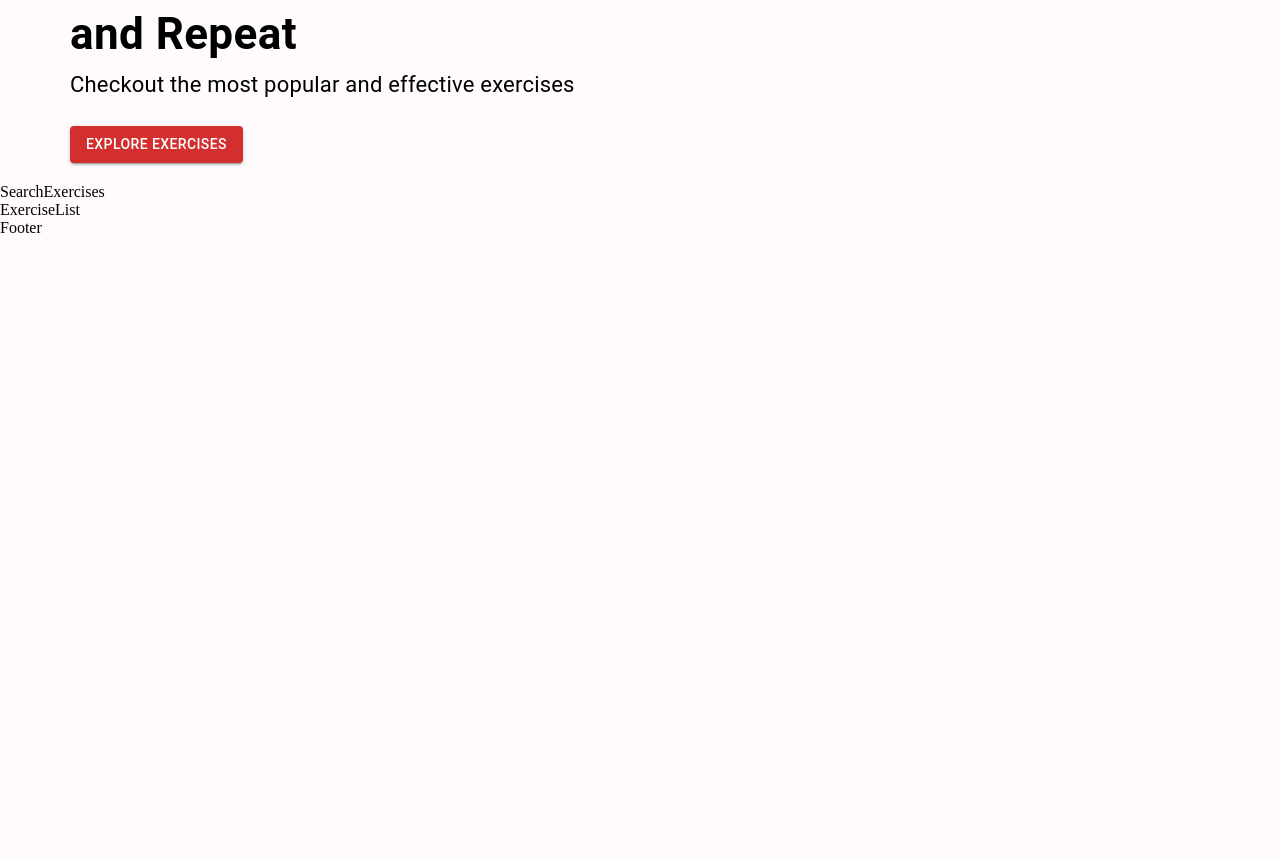
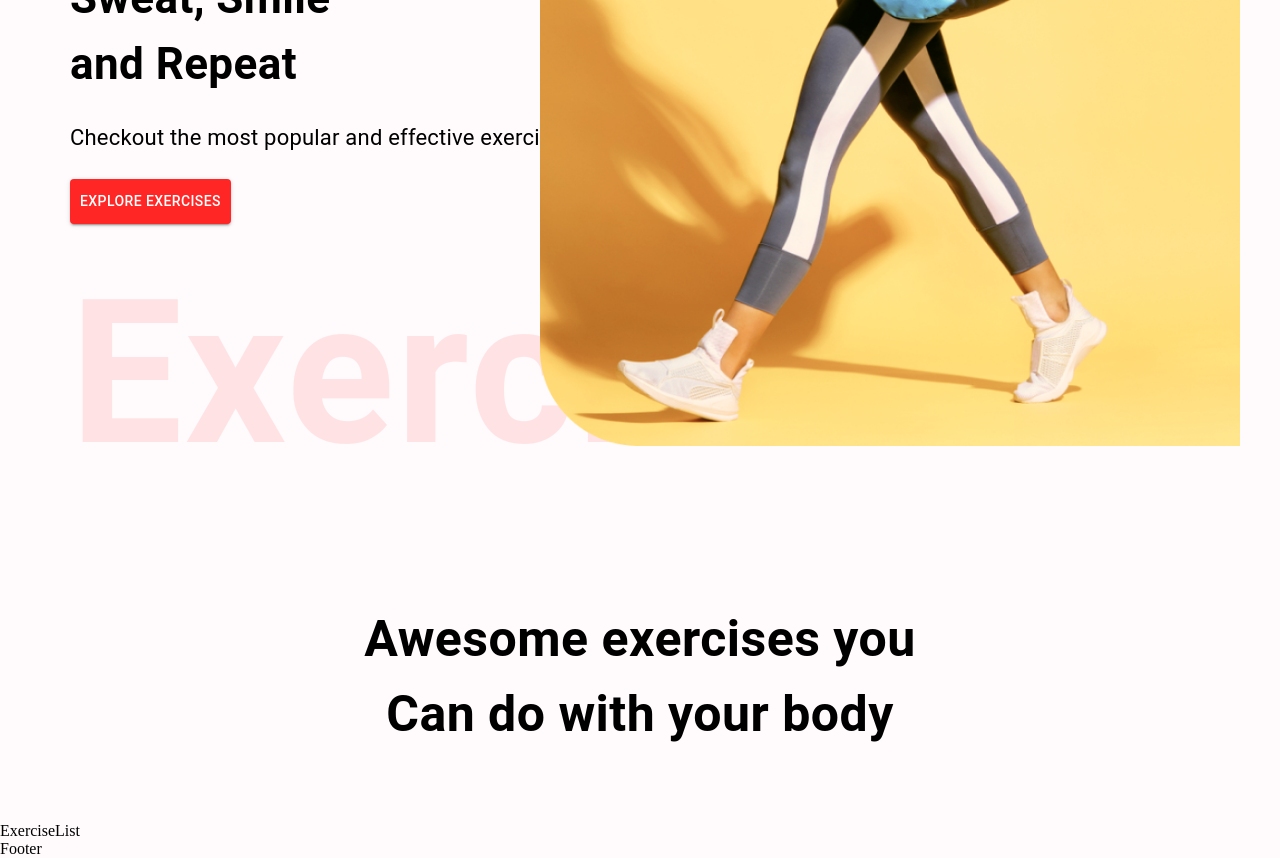
Before and after one commit to Angel-cuba/Gym_React, a React (Create React App) app: page / in a window 1280 px wide. Shown: the part 420-1278 px from the top of the page. Before the commit the page ends 800 px from the top, so only its background shows below. Built offline with nearby package versions, Linux system fonts and the light colour scheme; the HTML template or start-up script is replaced by a standard one.

Commit message:
Search component

```diff
--- a/src/components/HeroBanner.tsx
+++ b/src/components/HeroBanner.tsx
@@ -1,5 +1,7 @@
 import React from 'react';
 import { Box, Button, Stack, Typography } from '@mui/material';
+
+import HeroBannerImage from '../assets/images/banner.png';
 
 const HeroBanner = () => {
   return (
@@ -7,13 +9,29 @@
       <Typography color="#FF2625" fontWeight="600" fontSize="26px">
         Fitness Club
       </Typography>
-      <Typography fontWeight="700" sx={{ fontSize: {lg: '44px', xs: '40px'}}}>
-        Sweat, Smile <br/> and Repeat
+      <Typography
+        fontWeight="700"
+        sx={{ fontSize: { lg: '44px', xs: '40px' } }}
+        mb="23px"
+        mt="30px"
+      >
+        Sweat, Smile <br /> and Repeat
       </Typography>
       <Typography fontSize="22px" lineHeight="35px" mb={3}>
         Checkout the most popular and effective exercises
       </Typography>
-      <Button variant="contained" color="error">Explore exercises</Button>
+      <Button variant="contained" color="error" href="#exercises" sx={{backgroundColor: '#ff2625', padding: '10px'}}>
+        Explore exercises
+      </Button>
+      <Typography
+        fontWeight={600}
+        color="#ff2625"
+        sx={{ opacity: 0.1, display: { lg: 'block', xs: 'none' } }}
+        fontSize="200px"
+      >
+        Exercises
+      </Typography>
+      <img src={HeroBannerImage as any} alt="banner" className="hero-banner-img" />
     </Box>
   );
 };
--- a/src/components/SearchExercises.tsx
+++ b/src/components/SearchExercises.tsx
@@ -1,9 +1,20 @@
-import React from 'react'
+import React from 'react';
+import { Box, Button, Stack, TextField, Typography } from '@mui/material';
 
 const SearchExercises = () => {
   return (
-    <div>SearchExercises</div>
-  )
-}
+    <Stack alignItems="center" mt="38px" justifyContent="center" p="20px">
+      <Typography
+        fontWeight={700}
+        sx={{ fontSize: { lg: '50px', xs: '30px' } }}
+        mb="50px"
+        textAlign="center"
+      >
+        Awesome exercises you <br />
+        Can do with your body
+      </Typography>
+    </Stack>
+  );
+};
 
-export default SearchExercises
+export default SearchExercises;
```
